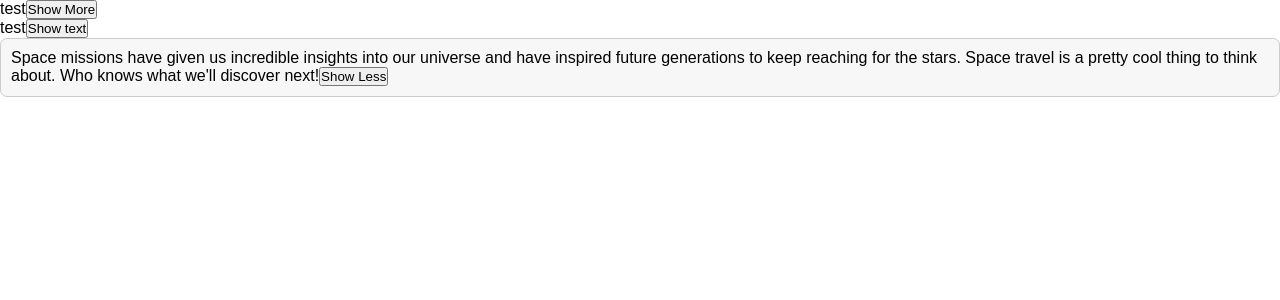
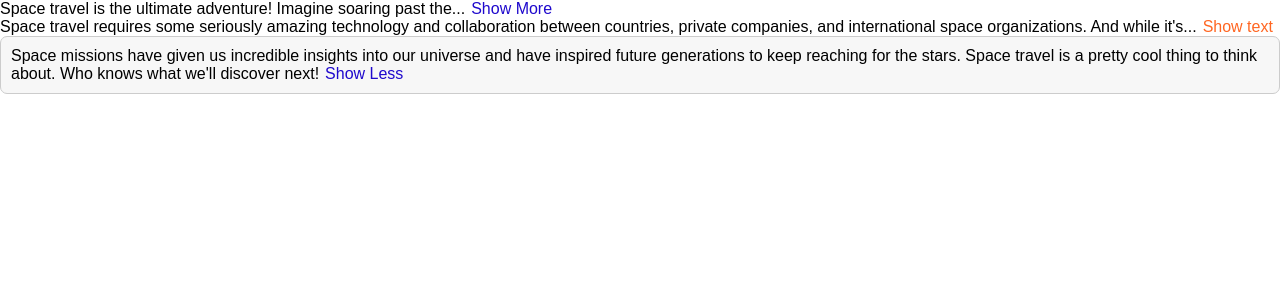
Before and after one commit to Marshal10/Text-Expander-using-react, a React (Create React App) app: page / in a window 1280 px wide. Shown: the top 300 px of the page. Built offline with nearby package versions, Linux system fonts and the light colour scheme.

Commit message:
Show or hide text functionality

```diff
--- a/src/App.js
+++ b/src/App.js
@@ -37,23 +37,33 @@ export default function App() {
 function TextExpander({
   children,
   collapseButtonText = "Show Less",
-  collapsedNumWords,
+  collapsedNumWords = 10,
   expandButtonText = "Show More",
-  buttonColor,
+  buttonColor = "#1f09cd",
   expanded = false,
   className,
 }) {
   const [isExpanded, setIsExpanded] = useState(expanded);
-  const displayText = isExpanded ? children : "test";
+  const displayText = isExpanded
+    ? children
+    : children.split(" ").slice(0, collapsedNumWords).join(" ") + "...";
+  const style = {
+    color: buttonColor,
+    background: "none",
+    border: "none",
+    marginLeft: "6px",
+    font: "inherit",
+    cursor: "pointer",
+  };
 
   function handletoggleExpand() {
     setIsExpanded((ex) => !ex);
   }
 
   return (
-    <div className={className ? className : ""}>
+    <div className={className}>
       {displayText}
-      <button onClick={handletoggleExpand}>
+      <button onClick={handletoggleExpand} style={style}>
         {isExpanded ? collapseButtonText : expandButtonText}
       </button>
     </div>
```
